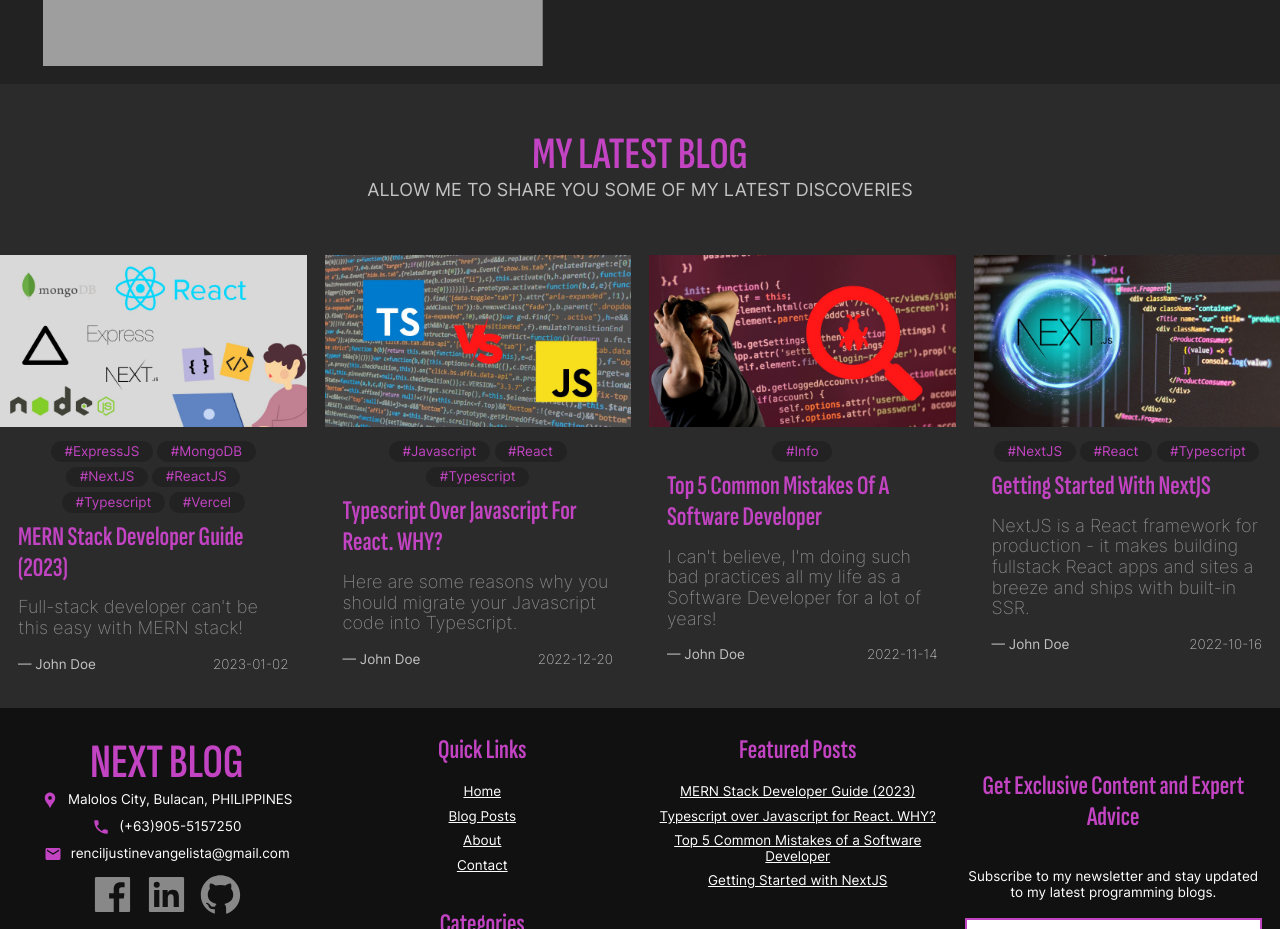
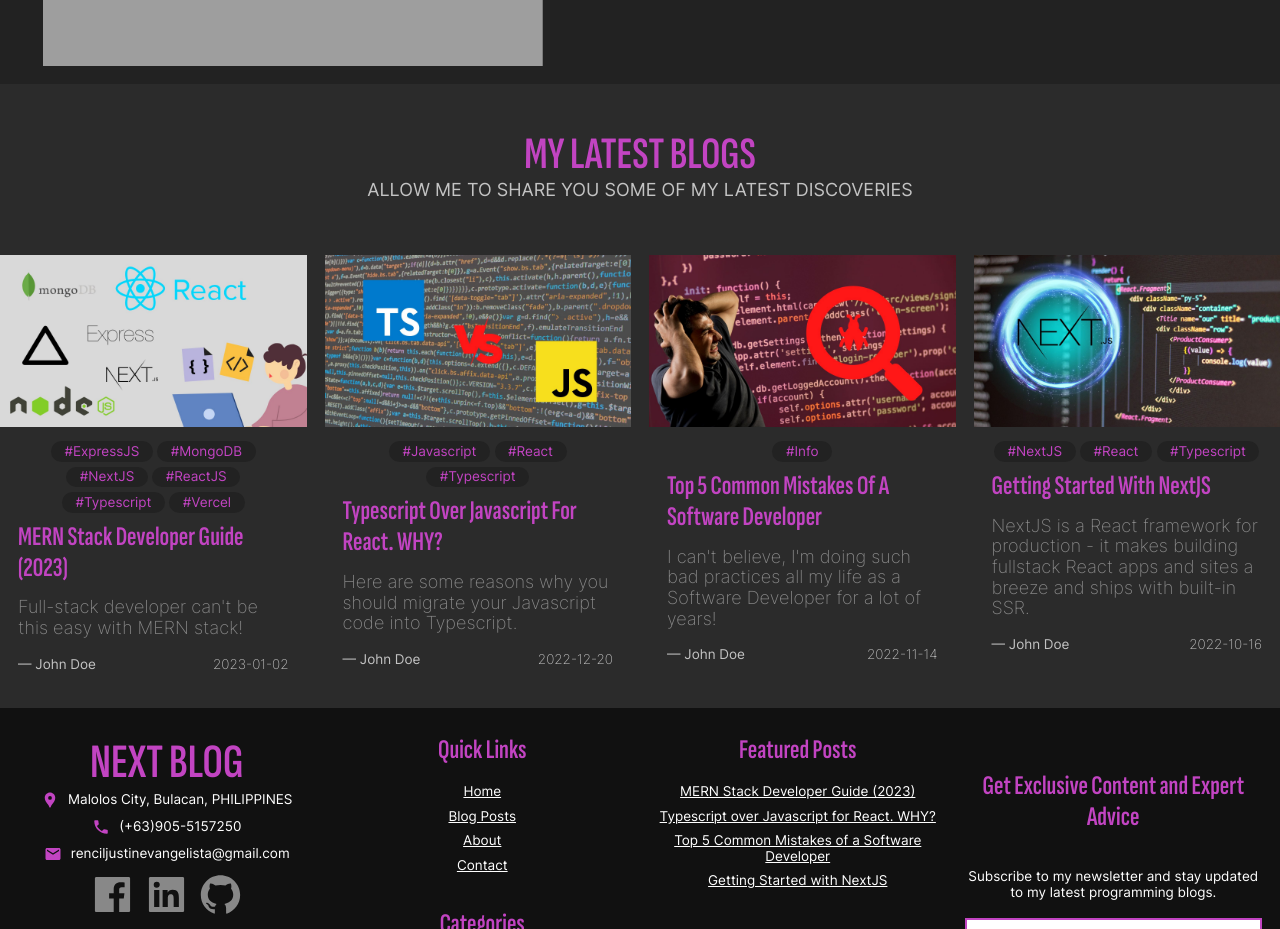
Before and after one commit to renciljustin/RensuuNextBlog, a Next.js app: page / in a window 1280 px wide. Shown: the part 1340-2269 px from the top of the page. Built offline with nearby package versions, Linux system fonts and the light colour scheme; grey boxes are pictures that could not be loaded.

Commit message:
Update Blog Post component
Put title & description property in component parameter.

```diff
--- a/components/blog/BlogPosts.tsx
+++ b/components/blog/BlogPosts.tsx
@@ -4,12 +4,17 @@
 import classes from './BlogPosts.module.css';
 import { PostData } from '../../data/models/post-data';
 
-export default function BlogPosts({ blogPosts }: { blogPosts: PostData[] }) {
+export default function BlogPosts({
+  title,
+  description,
+  blogPosts,
+}: {
+  title: string;
+  description: string;
+  blogPosts: PostData[];
+}) {
   return (
-    <Section
-      title="My Latest Blog"
-      description="Allow me to share you some of my latest discoveries"
-    >
+    <Section title={title} description={description}>
       <Container>
         <div className={classes.blogPosts}>
           {blogPosts.map((post) => (
--- a/pages/index.tsx
+++ b/pages/index.tsx
@@ -4,23 +4,28 @@
 import Hero from '../components/home/Hero';
 import Introduction from '../components/home/Introduction';
 import { PostData } from '../data/models/post-data';
-import { getFeaturedPosts } from '../lib/utils/posts-util';
+import { getAllPosts, getFeaturedPosts } from '../lib/utils/posts-util';
 
 export default function HomePage({ posts }: { posts: PostData[] }) {
   return (
     <Fragment>
       <Hero />
       <Introduction />
-      <BlogPosts blogPosts={posts} />
+      <BlogPosts
+        title="My Latest Blogs"
+        description="Allow me to share you some of my latest discoveries"
+        blogPosts={posts}
+      />
     </Fragment>
   );
 }
 
 export const getStaticProps: GetStaticProps = async () => {
-  const posts = await getFeaturedPosts();
+  const posts = await getAllPosts();
+  const filteredPosts = posts.splice(0, 4);
   return {
     props: {
-      posts,
+      posts: filteredPosts,
     },
   };
 };
```
